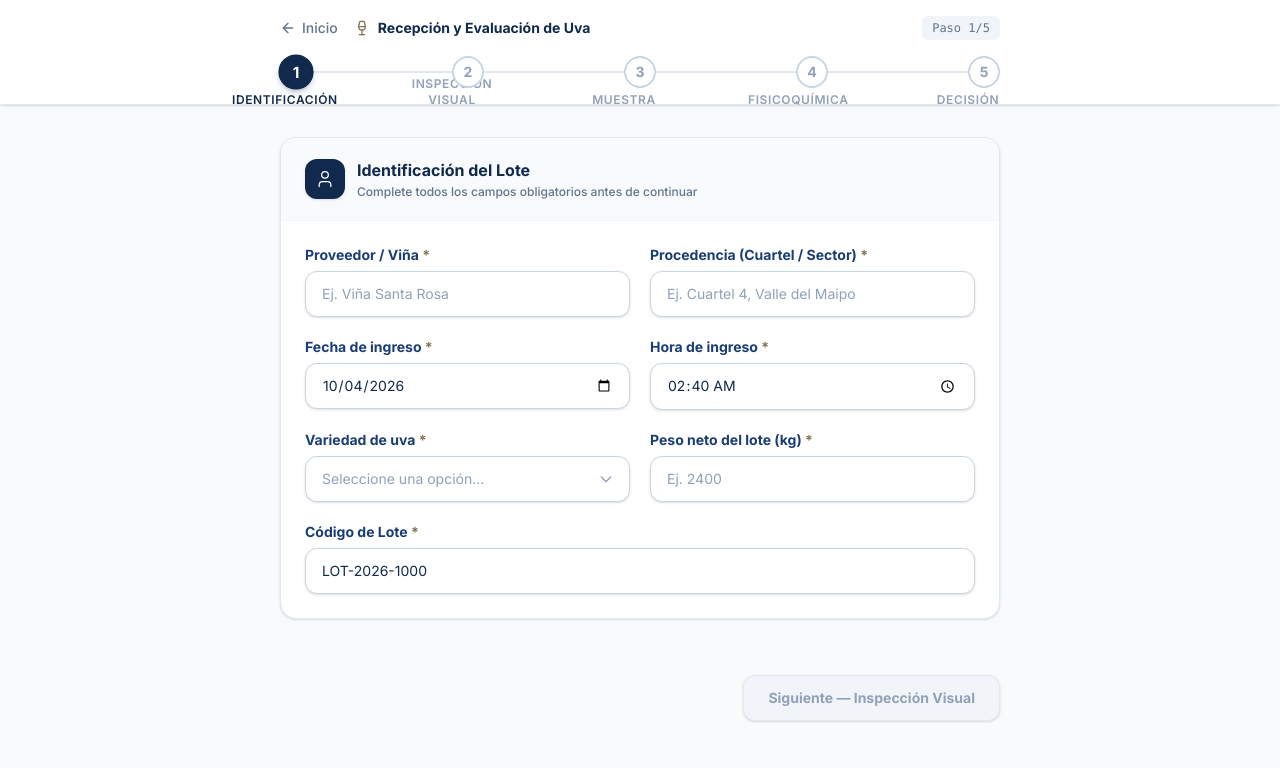
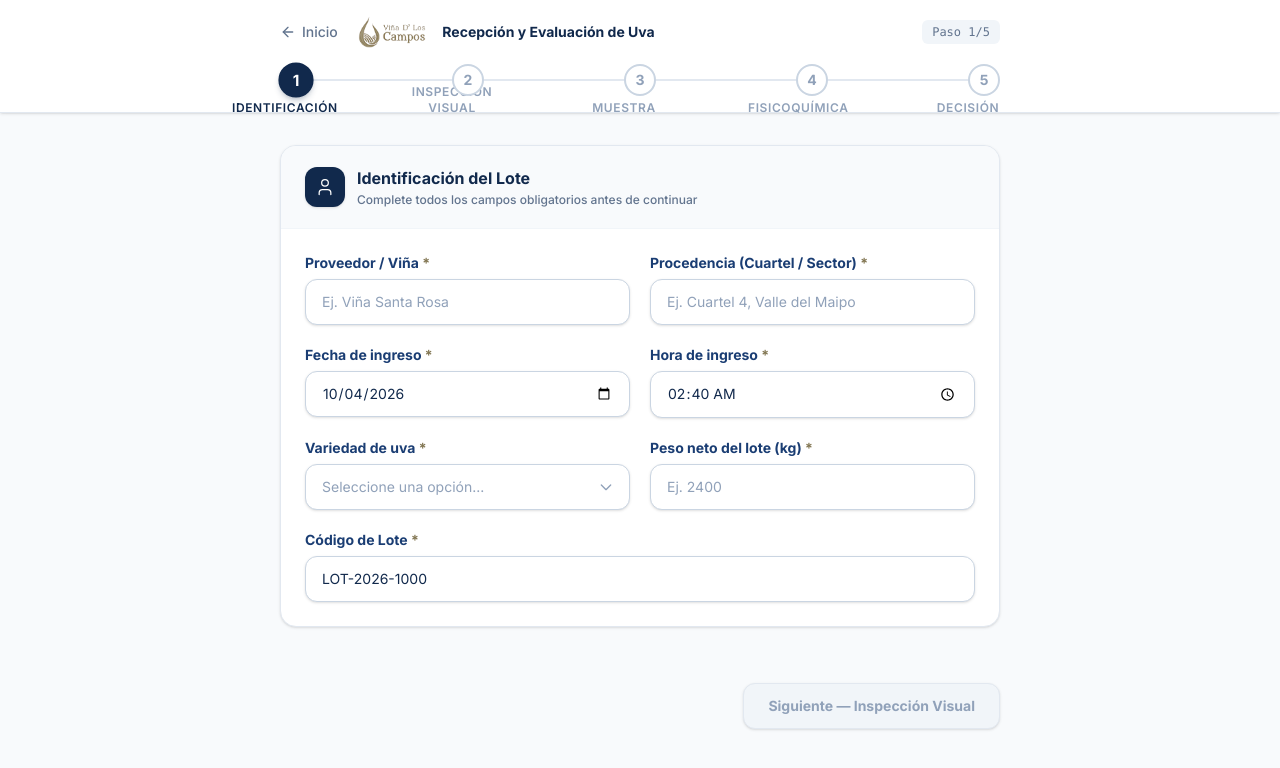
Before and after one commit to Stephanoescu/wine-qc, a Next.js app: page /recepcion in a window 1280 px wide. Shown: the top 768 px of the page. Built offline with nearby package versions, Linux system fonts and the light colour scheme.

Commit message:
style: limpiar textos redundantes y unificar uso de logo en todas las vistas

```diff
--- a/app/inicio/page.tsx
+++ b/app/inicio/page.tsx
@@ -90,9 +90,6 @@ export default function InicioPage() {
         <div className="max-w-5xl mx-auto px-6 py-4 flex items-center justify-between">
           <div className="flex items-center gap-3">
             <img src="/images/logo.png" alt="Logo" className="h-12 sm:h-14 w-auto object-contain" />
-            <div>
-              <p className="text-xs text-slate-500 font-medium hidden sm:block">Sistema de Calidad Vitivinícola</p>
-            </div>
           </div>
           <Link
             href="/reportes"
--- a/app/page.tsx
+++ b/app/page.tsx
@@ -33,9 +33,6 @@ export default function LandingPage() {
         <div className="flex items-center">
           <img src="/images/logo.png" alt="Logo" className="h-16 sm:h-20 w-auto object-contain drop-shadow-md" />
         </div>
-        <span className="text-xs text-white/70 tracking-widest uppercase hidden sm:block">
-          Sistema de Calidad Vitivinícola
-        </span>
       </div>
 
       {/* Hero content */}
--- a/app/recepcion/page.tsx
+++ b/app/recepcion/page.tsx
@@ -96,8 +96,8 @@ export default function RecepcionPage() {
             <ArrowLeft className="w-4 h-4" />
             <span className="hidden sm:inline">Inicio</span>
           </Link>
-          <div className="flex items-center gap-2 flex-1 justify-center sm:justify-start">
-            <Wine className="w-4 h-4 text-gold-dark flex-shrink-0" />
+          <div className="flex items-center gap-3 flex-1 justify-center sm:justify-start">
+            <img src="/images/logo.png" alt="Logo" className="h-8 w-auto object-contain" />
             <span className="text-sm font-bold text-marine truncate">
               Recepción y Evaluación de Uva
             </span>
--- a/app/reportes/page.tsx
+++ b/app/reportes/page.tsx
@@ -425,8 +425,8 @@ export default function ReportesPage() {
             <ArrowLeft className="w-4 h-4" />
             <span className="hidden sm:inline">Inicio</span>
           </Link>
-          <div className="flex items-center gap-2 flex-1 justify-center sm:justify-start">
-            <Wine className="w-4 h-4 text-gold flex-shrink-0" />
+          <div className="flex items-center gap-3 flex-1 justify-center sm:justify-start">
+            <img src="/images/logo.png" alt="Logo" className="h-8 w-auto object-contain" />
             <span className="text-sm font-bold text-marine">Dashboard de Reportes</span>
           </div>
           <div className="hidden sm:flex items-center gap-2 text-xs font-medium text-slate-500 bg-slate-100 px-3 py-1.5 rounded-lg">
@@ -441,7 +441,7 @@ export default function ReportesPage() {
         <div className="flex flex-col sm:flex-row sm:items-center justify-between gap-4">
           <div>
             <h1 className="text-2xl font-black text-marine">Reporte de Lotes</h1>
-            <p className="text-sm font-medium text-slate-500 mt-1 capitalize">{mes} · Bodega Control Vitivinícola</p>
+            <p className="text-sm font-medium text-slate-500 mt-1 capitalize">{mes}</p>
           </div>
           <div className="flex gap-3">
             <button
```
